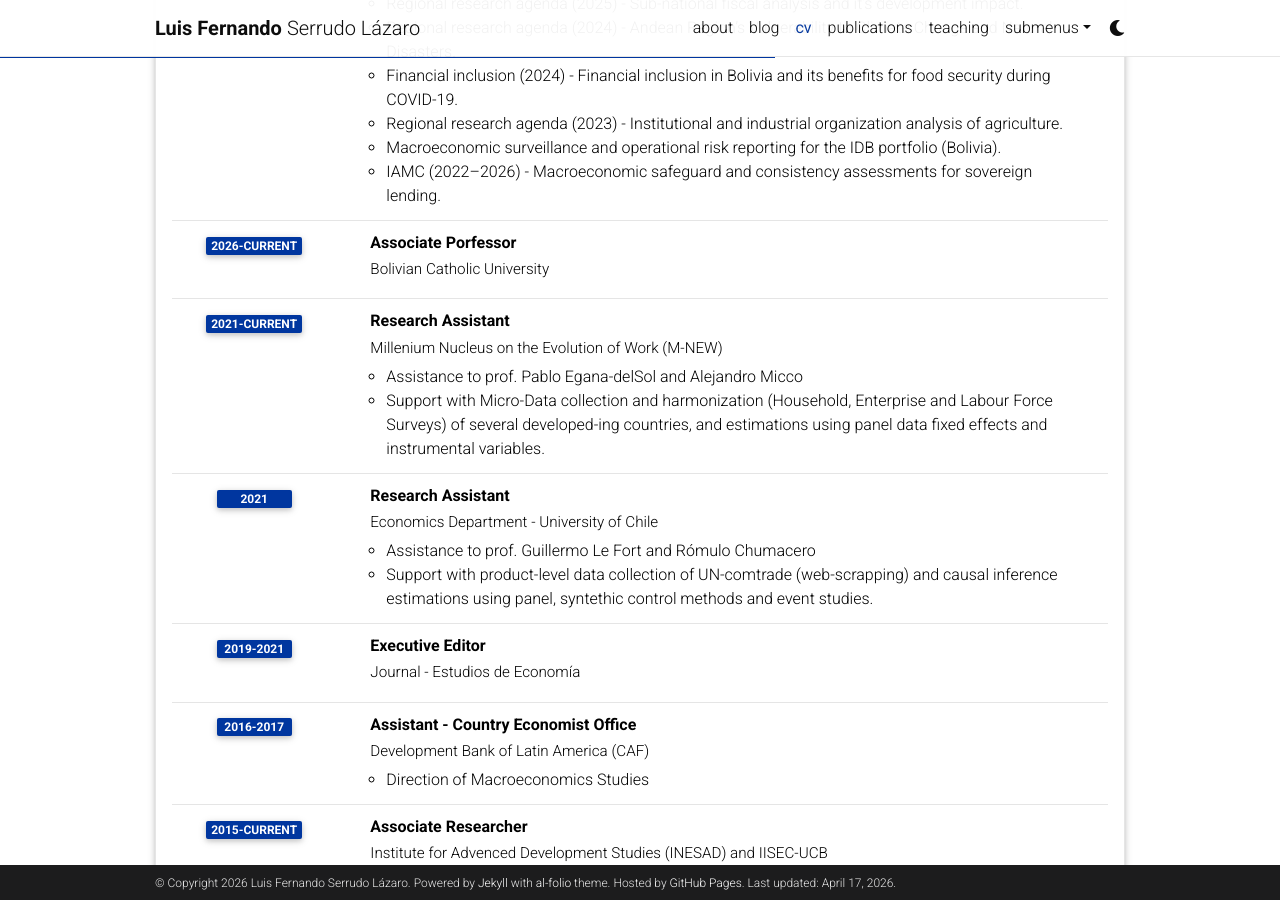
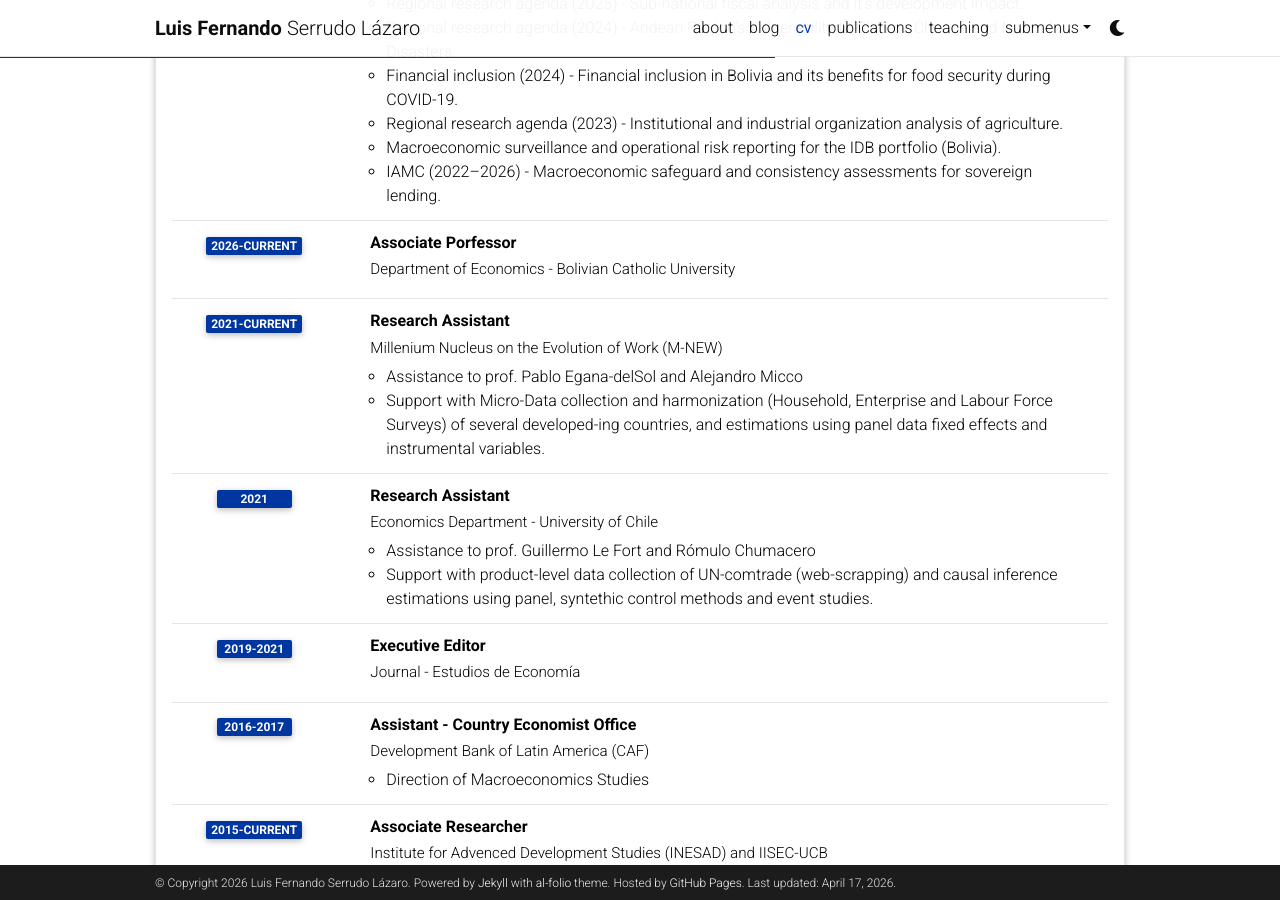
Before and after one commit to lserrudo/lserrudo.github.io, a Jekyll site: the page built from _pages/cv.md, in a window 1280 px wide and 900 px high, scrolled down 1273 px. Built offline with Jekyll 4.4.1, drawn with Linux system fonts in a browser that asks for light colours; comment, search, counter and statistics services are not loaded; a style sheet for code colours, icons or effects is not loaded.

Commit message:
Update institution name for Associate Professor role

```diff
--- a/_data/cv.yml
+++ b/_data/cv.yml
@@ -53,7 +53,7 @@
       - IAMC (2022–2026) - Macroeconomic safeguard and consistency assessments for sovereign lending.
 
     - title: Associate Porfessor
-      institution: Bolivian Catholic University
+      institution: Department of Economics - Bolivian Catholic University
       year: 2026-current
 
     - title: Research Assistant
```
